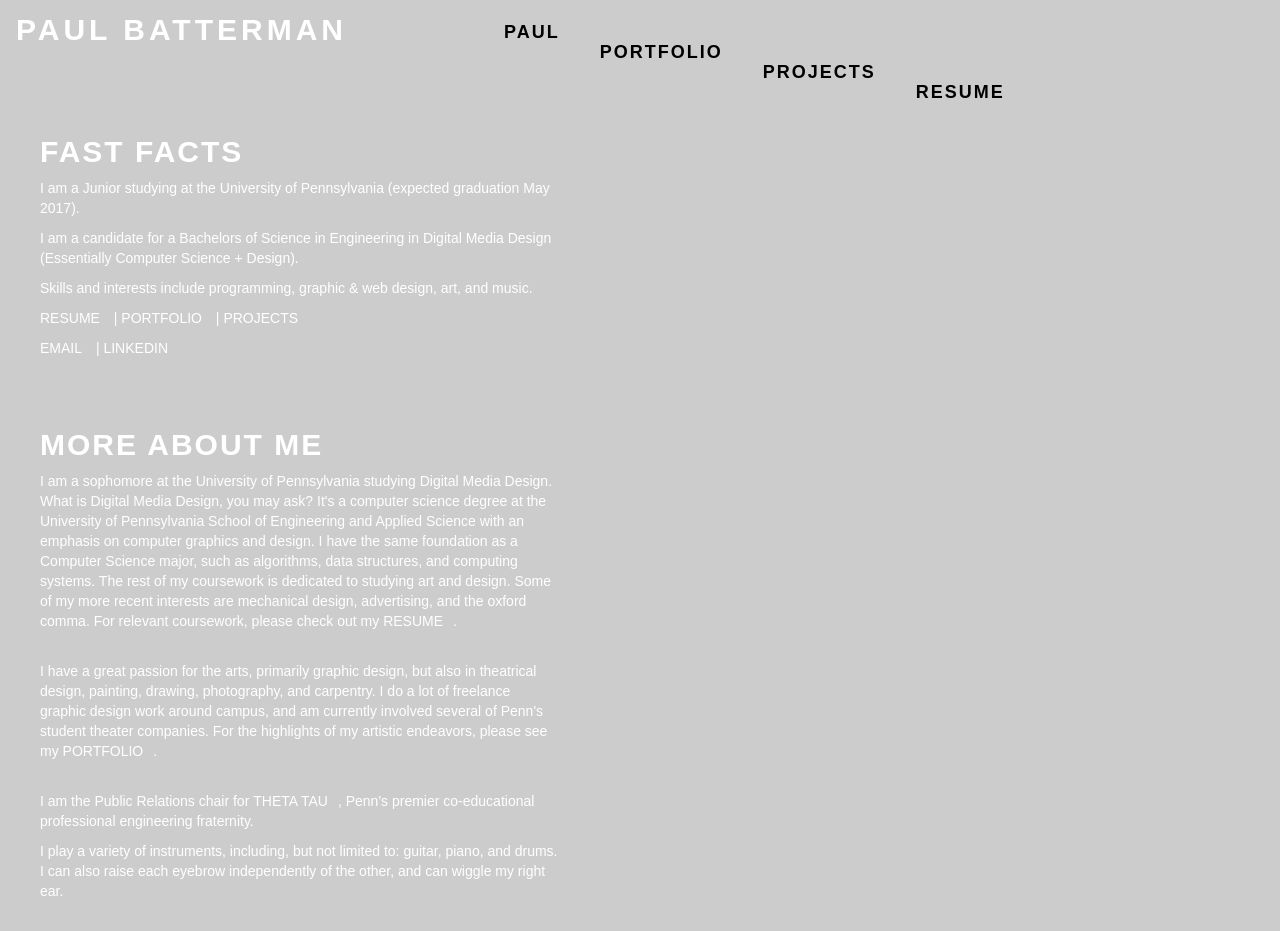
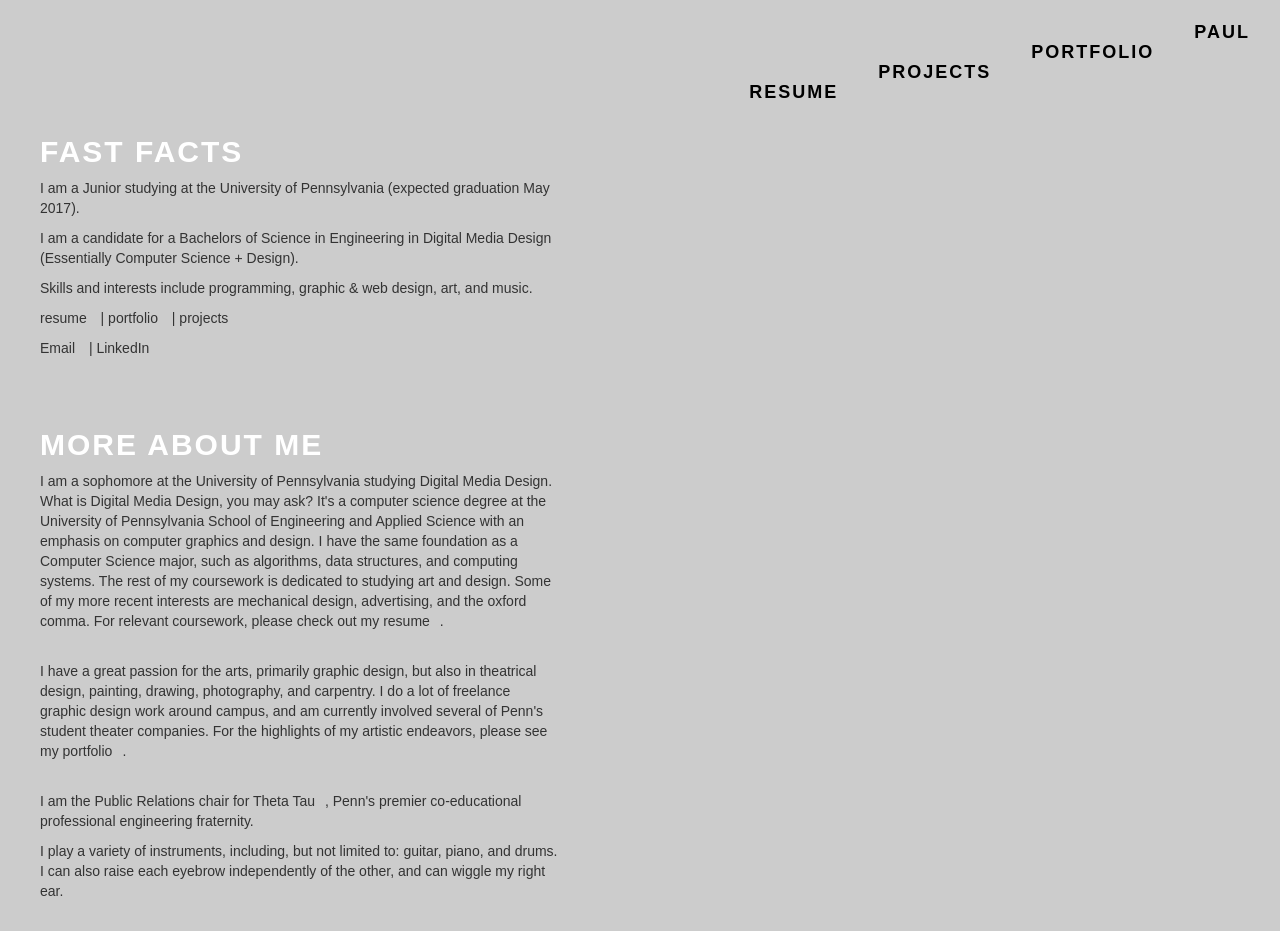
Before and after one commit to pbatterman/pbatterman.github.io, a PHP site: page /index.php in a window 1280 px wide. Run offline with PHP 8.4, Linux system fonts and the light colour scheme; some libraries are stand-ins or nearby versions.

Commit message:
restyle again

```diff
--- a/css/style.css
+++ b/css/style.css
@@ -4,7 +4,7 @@
 }
 
 .container-fluid{
-  color: #fff;
+  color: #333;
   -o-transition:.15s;
   -ms-transition:.15s;
   -moz-transition:.15s;
@@ -15,7 +15,7 @@
 
 h1, h2, h3, h4, .title h4, .title, .rect-button, #project-box h2 {
   font-family: "proxima-nova", "proxima nova", sans-serif;
-  color: #fff;
+  color: #333;
   text-transform: uppercase;
   font-weight: bold;
   letter-spacing: 2px;
@@ -69,28 +69,24 @@
   vertical-align: middle;
 }
 
-
 .title {
   padding: 0 20px;
   float: left;
   margin-left: -4px;
   margin-bottom: -5px;
-  width: 100%;
-}
-
-.title a {
-  text-decoration: none;
-}
-
-.title h4:hover {
-  color: #0ff;
 }
 
 .title h4{
   font-size: 30px;
+  margin-left: 25px;
   letter-spacing: 4px;
   /*margin-bottom: -26px;*/
   line-height: 40px;
+  -o-transition:.25s;
+  -ms-transition:.25s;
+  -moz-transition:.25s;
+  -webkit-transition:.25s;
+  transition: all .25s ease;
 }
 
 .fixed-top {
@@ -121,10 +117,15 @@
   margin-right: auto;
 }
 
+.menu-btns.fixed-top {
+  width: 100%;
+  position: absolute;
+}
+
 .rect-button {
   background: #ccc;
   position: relative;
-  float: left;
+  float: right;
   color: black;
   text-decoration:none;
   text-align: left;
@@ -255,9 +256,7 @@
 
 .link {
   font-family: "proxima-nova", "proxima nova", sans-serif;
-  font-weight: lighter;
-  color: #fff;
-  text-transform: uppercase;
+  color: #333;
   margin-right: 10px;
   width: 100px;
   -o-transition:.15s;
@@ -270,12 +269,7 @@
 .link:hover {
   text-decoration: none;
   cursor: pointer;
-  -o-transition:.15s;
-  -ms-transition:.15s;
-  -moz-transition:.15s;
-  -webkit-transition:.15s;
-  transition:.15s;
-  color: #f00;
+  color: #0bb;
 }
 
 .list {
@@ -357,6 +351,7 @@
   -moz-transition:.25s;
   -webkit-transition:.25s;
   transition:.25s;
+  color: #0bb;
 }
 
 
--- a/index.html
+++ b/index.html
@@ -30,16 +30,16 @@
     </div>
     <div class="container-fluid" id="header" >
       <div class="title">
-        <a href="/"><h4>Paul Batterman</h4></a>
+        <h4>Paul Batterman</h4>
       </div>
     </div>
     <div class="container-fluid" id="buttons" >
       <div class="menu-btns" id="home-menu">
         <!--<a href="contact.html" class="rect-button">CONTACT</a>-->
+        <a href="images/paul_batterman_resume_web.pdf" class="rect-button" id='menu-right'>Resume</a></h1>
+        <a href="project.html" class="rect-button" id='menu-center'>Projects</a>
         <a href="portfolio.html" class="rect-button" id='menu-left'>Portfolio</a>
-        <a href="project.html" class="rect-button" id='menu-center'>Projects</a>
         <!-- <a href="about.html" class="rect-button">ABOUT</a> -->
-        <a href="images/paul_batterman_resume_web.pdf" class="rect-button" id='menu-right'>Resume</a></h1>
       </div>
     </div>
     <div class="container-fluid" id="home-body">
```
